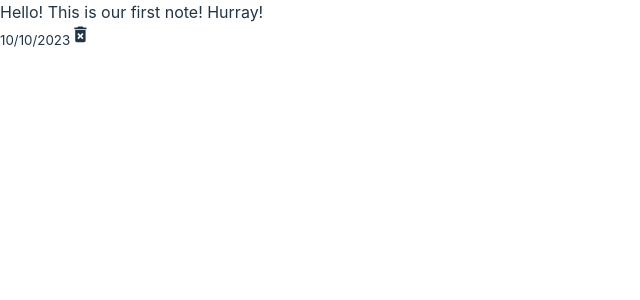
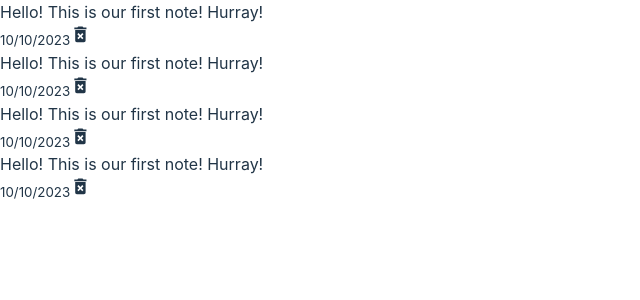
Before and after one commit to rumeedgar/notes-app-react, a React (Vite) app: page / in a window 1280 px wide. Shown: the top 300 px of the page, without its empty margins (0-640 px from the left). Built offline with nearby package versions, Linux system fonts and the light colour scheme.

Commit message:
created notes list components

```diff
--- a/src/components/NotesList.jsx
+++ b/src/components/NotesList.jsx
@@ -4,6 +4,9 @@ const NotesList = () => {
   return (
     <div className="notes-list">
       <Note />
+      <Note />
+      <Note />
+      <Note />
     </div>
   );
 };
```
